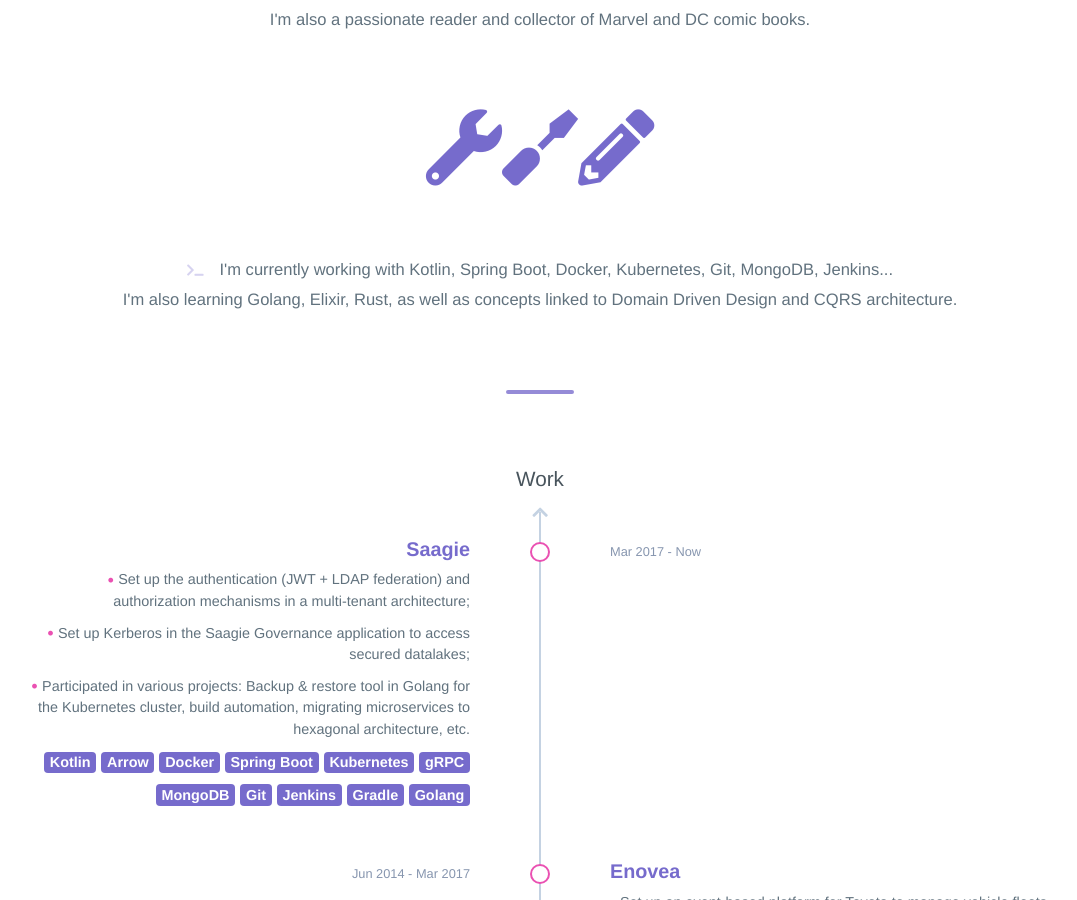
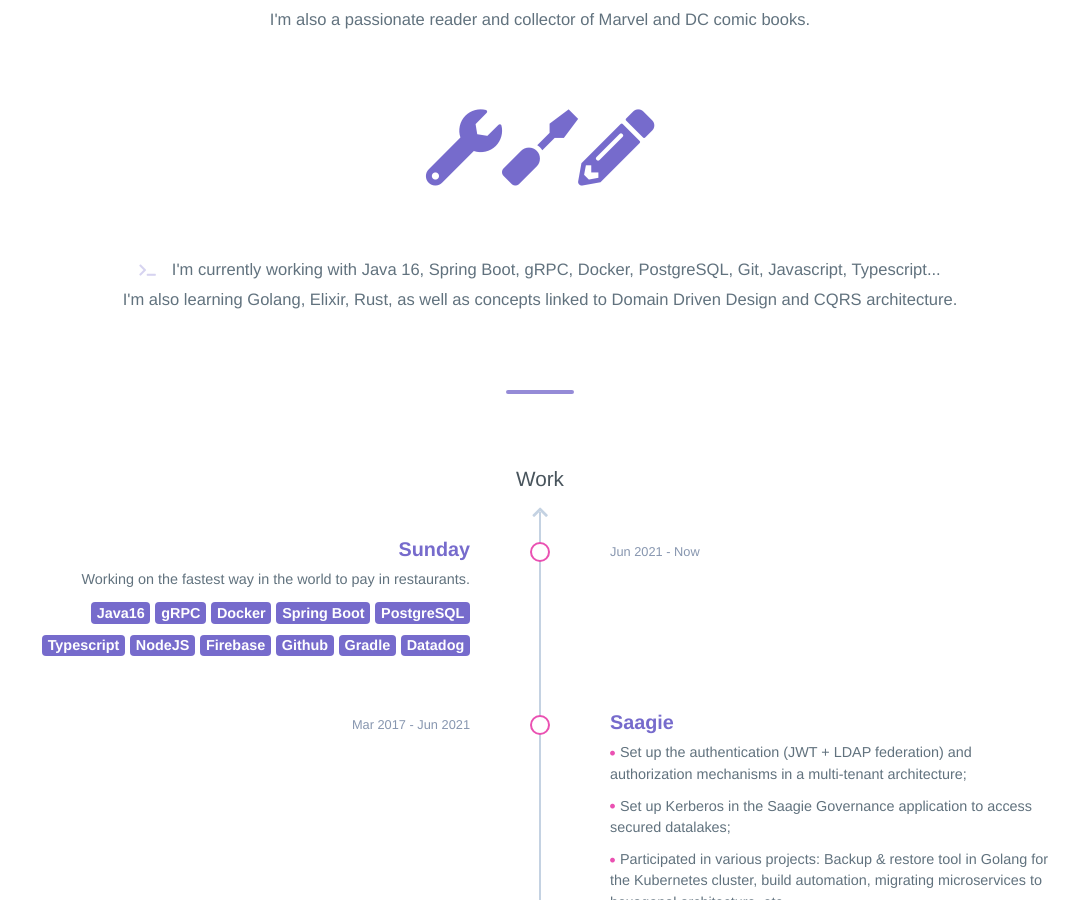
Before and after one commit to antoinecarton/antoinecarton.github.io, a Jekyll site: the page built from index.md, in a window 1280 px wide and 900 px high, scrolled down 786 px. Shown: the whole window, without its empty margins (100-1177 px from the left). Built offline with Jekyll 4.4.1, drawn with Linux system fonts in a browser that asks for light colours.

Commit message:
:sparkles: Add Sunday

```diff
--- a/_layouts/default.html
+++ b/_layouts/default.html
@@ -45,7 +45,7 @@
 
       <div class="container">
         <div class="description">
-          <i class="fas fa-terminal cursor"></i>I'm currently working with Kotlin, Spring Boot, Docker, Kubernetes, Git, MongoDB, Jenkins...
+          <i class="fas fa-terminal cursor"></i>I'm currently working with Java 16, Spring Boot, gRPC, Docker, PostgreSQL, Git, Javascript, Typescript...
           <br/>I'm also learning Golang, Elixir, Rust, as well as concepts linked to Domain Driven Design and CQRS architecture.
         </div>
       </div>
--- a/index.md
+++ b/index.md
@@ -17,9 +17,26 @@
       'Youth for Innovation' laureate (Normandie region, France)
     date: Jun 2007
 jobs:
+  - company: Sunday
+    link: https://sundayapp.com
+    date: Jun 2021 - Now
+    description: |
+      Working on the fastest way in the world to pay in restaurants.
+    skills:
+      - Java16
+      - gRPC
+      - Docker
+      - Spring Boot
+      - PostgreSQL
+      - Typescript
+      - NodeJS
+      - Firebase
+      - Github
+      - Gradle
+      - Datadog
   - company:  Saagie
     link: https://www.saagie.com
-    date: Mar 2017 - Now
+    date: Mar 2017 - Jun 2021
     multidescription:
       - Set up the authentication (JWT + LDAP federation) and authorization mechanisms in a multi-tenant architecture;
       - Set up Kerberos in the Saagie Governance application to access secured datalakes;
```
